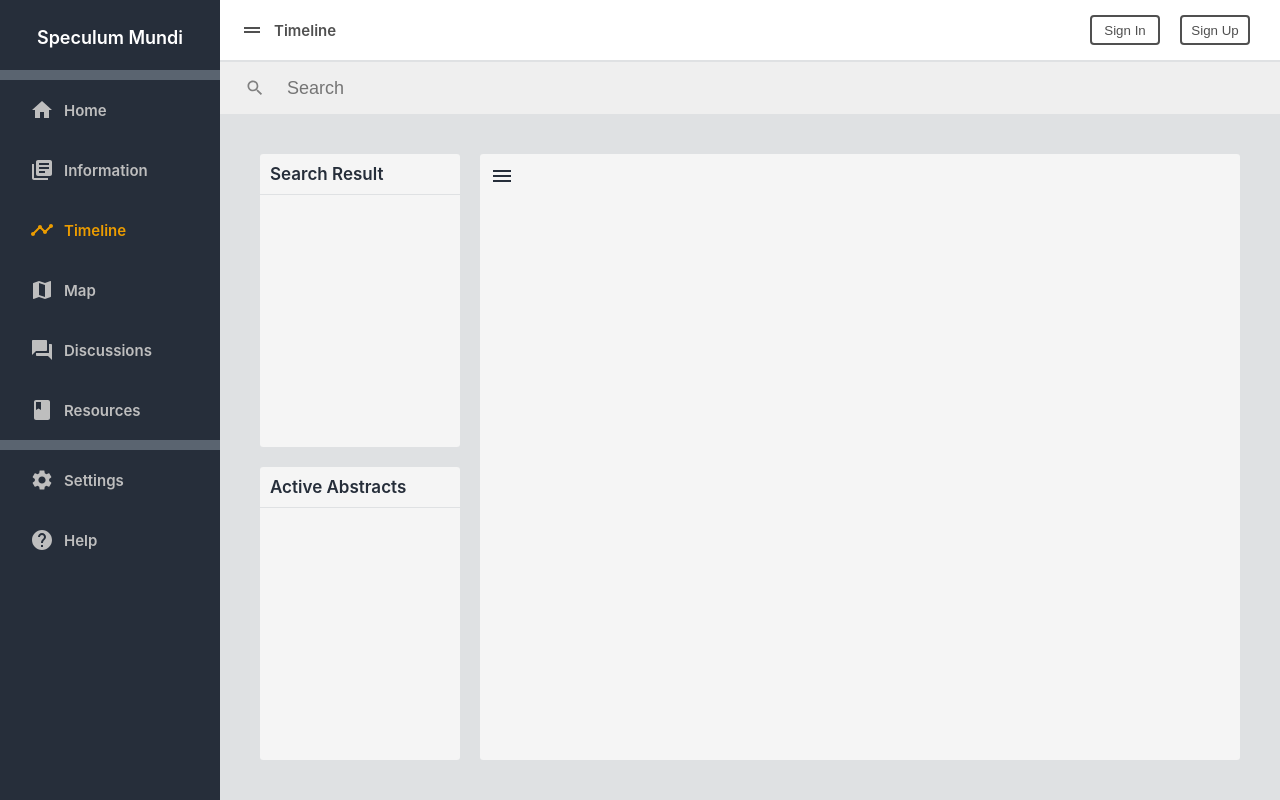
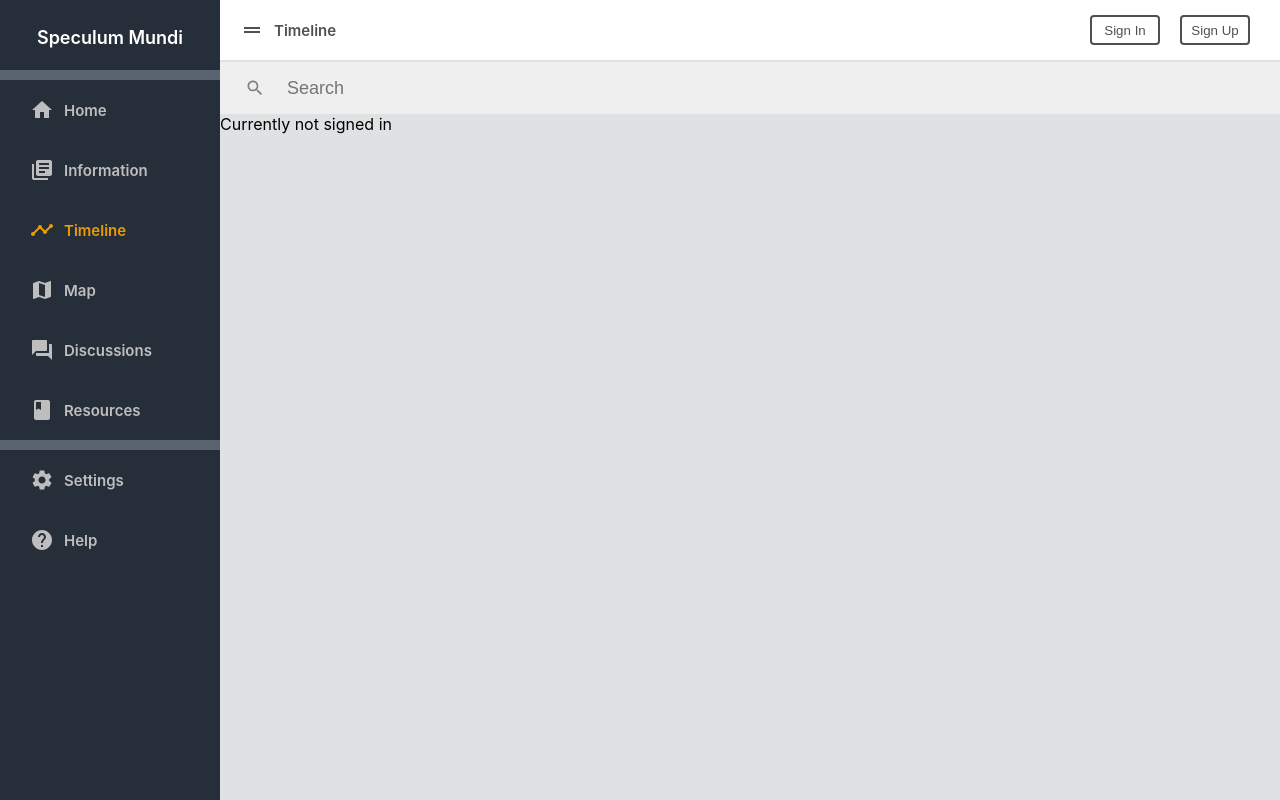
Before and after one commit to minhok1/speculum-mundi-old, a React (Vite) app in the folder speculum-mundi-client/: page /timeline in a window 1280 px wide. Built offline with nearby package versions, Linux system fonts and the light colour scheme.

Commit message:
timeline view sign in check

```diff
--- a/speculum-mundi-client/src/routes/TimelineView/TimelineView.tsx
+++ b/speculum-mundi-client/src/routes/TimelineView/TimelineView.tsx
@@ -3,6 +3,7 @@ import DetailWidget from "./DetailWidget";
 import "./TimelineView.css";
 
 import { useState } from "react";
+import { useSelector } from "react-redux";
 import { Abstract, TimelineEvent } from "../../types";
 import { Edge, Node } from "vis-network/standalone/esm/vis-network";
 import ProfileHeader from "../../ProfileHeader/ProfileHeader";
@@ -12,6 +13,7 @@ import AbstractDisplay from "./AbstractDisplay";
 import TimelineDiagram from "./TimelineDiagram";
 import TimelineOptionsWidget from "./TimelineOptionsWidget";
 import EditView from "../../Shared/EditView/EditView";
+import AccessError from "../../Shared/AccessError/AccessError";
 
 export default function TimelineView() {
   const [abstracts, setAbstracts] = useState<Abstract[]>([]);
@@ -26,12 +28,15 @@ export default function TimelineView() {
   const [isEditNode, setIsEditNode] = useState<boolean>(true);
   const [isEditAddition, setIsEditAddition] = useState<boolean>(true);
 
+  const currState = useSelector((state: any) => state);
+
   return (
     <div className="page-container">
       <NavSidebar />
       <div className="contents-container">
         <ProfileHeader pageTitle="Timeline" />
         <SearchBar setSearchList={setSearchList} />
+        {currState.auth.account ? (
           <div className="dashboard-container timeline-contents">
             <div className="timeline-left-container">
               <TimelineSearchList
@@ -74,6 +79,9 @@ export default function TimelineView() {
               )}
             </div>
           </div>
+        ) : (
+          <AccessError />
+        )}
       </div>
     </div>
   );
```
Lines whose indentation alone changed are shown as unchanged.
